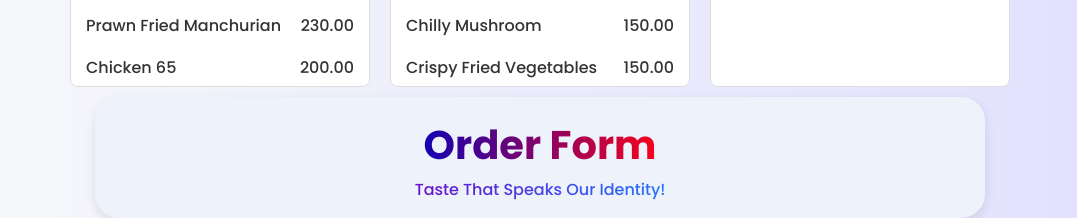
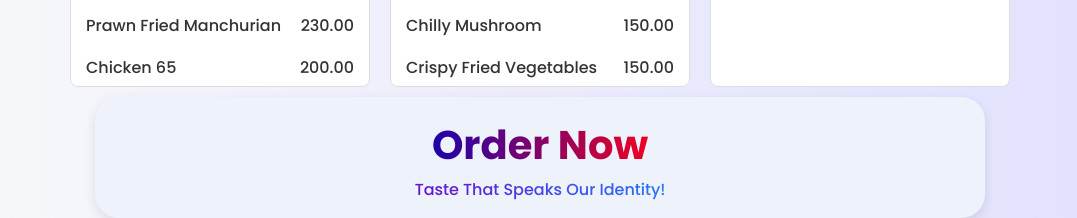
Before and after one commit to singhshivamraj/HotelMenu, a plain HTML site: page index.html in a window 1280 px wide. Shown: the part 817-1035 px from the top of the page, without its empty margins (100-1177 px from the left). Drawn offline with Linux system fonts and the light colour scheme.

Commit message:
hotelmenu

```diff
--- a/index.html
+++ b/index.html
@@ -94,7 +94,7 @@
 
   <div class="center-section-wrapper">
     <div class="Hotelnameorder">
-      <h1>Order Form</h1>
+      <h1>Order Now</h1>
       <p>Taste That Speaks Our Identity!</p>
     </div>
   </div>
```
